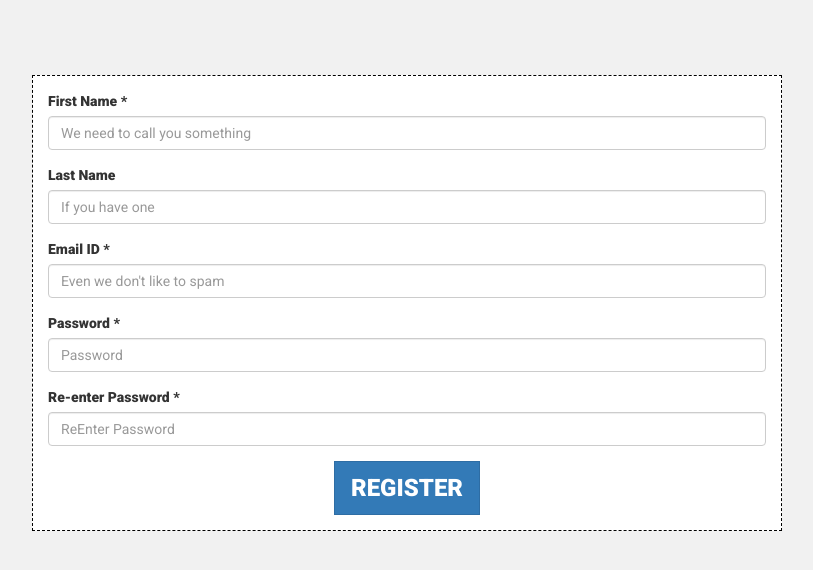
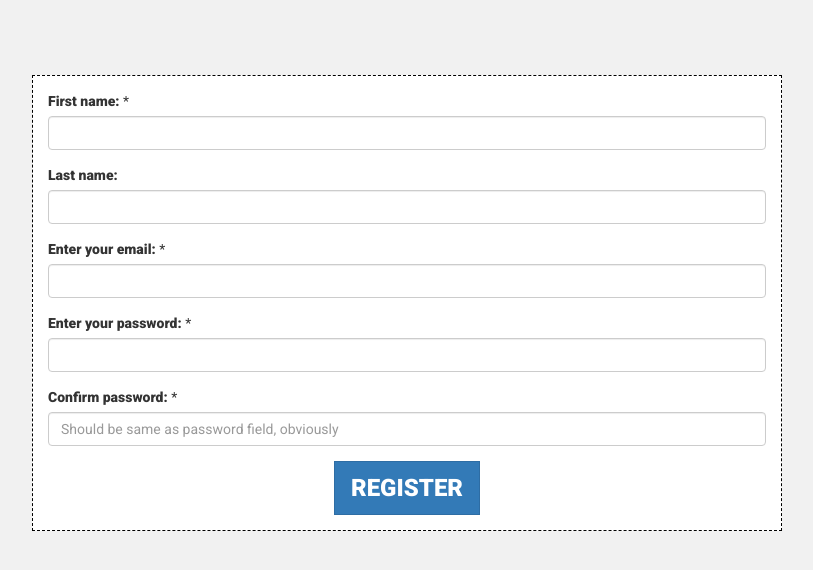
Before and after one commit to mkstn/R-Hire, a Django app: page /r-hire/register/ in a window 1280 px wide. Shown: the top 570 px of the page, without its empty margins (233-1046 px from the left). Run offline with Django 3.2, Linux system fonts and the light colour scheme; parts of the project's set-up code (start-up, migrations or seed data) failed here and were passed over; some libraries are stand-ins or nearby versions.

Commit message:
forms rendered using django form

```diff
--- a/R_hire/forms.py
+++ b/R_hire/forms.py
@@ -2,19 +2,19 @@
 # -*- coding: utf-8 -*-
 # @Author: sahildua2305
 # @Date:   2016-01-18 22:57:52
-# @Last Modified by:   sahildua2305
-# @Last Modified time: 2016-01-18 23:39:44
+# @Last Modified by:   Prabhakar Gupta
+# @Last Modified time: 2016-01-19 01:36:29
 
 from django import forms
 
 
 class RegistrationForm(forms.Form):
-	fname = forms.CharField(label='First name', max_length=200)
-	lname = forms.CharField(label='Last name', max_length=200)
+	fname = forms.CharField(label='First name', max_length=200, widget=forms.TextInput(attrs={'class' : 'form-control'}))
+	lname = forms.CharField(label='Last name', max_length=200, widget=forms.TextInput(attrs={'class' : 'form-control'}), required=False)
 
-	email = forms.EmailField(label='Enter your email')
-	password = forms.CharField(widget=forms.PasswordInput, label='Enter your password')
-	password2 = forms.CharField(widget=forms.PasswordInput, label='Confirm password')
+	email = forms.EmailField(label='Enter your email', widget=forms.EmailInput(attrs={'class' : 'form-control'}))
+	password = forms.CharField(widget=forms.PasswordInput(attrs={'class' : 'form-control'}), label='Enter your password')
+	password2 = forms.CharField(widget=forms.PasswordInput(attrs={'class' : 'form-control', 'placeholder' : 'Should be same as password field, obviously'}), label='Confirm password')
 
 	# clean_<fieldname> method in a form class is used to do custom validation for the field.
 	# We are doing a custom validation for the 'password2' field and raising
--- a/R_hire/templates/R_hire/registration/registration_form.html
+++ b/R_hire/templates/R_hire/registration/registration_form.html
@@ -23,26 +23,43 @@
 		        </form>
 		    </div> -->
 		    <div class="col-md-8 col-md-offset-2 col-lg-8 col-lg-offset-2">
+				{% if form.non_field_errors %}
+				<p class="error">
+					{% for error in form.non_field_errors %}
+						{{ error }}
+					{% endfor %}
+				</p>
+				{% endif %}
 		        <form id="login-form" method="POST">
-		            <!-- <h1>sign up</h1> -->
-		            <div class="form-group">
-		                <label>First Name *</label>
-		                <input name="fname" type="text" class="form-control" placeholder="We need to call you something" required>
-		            </div>
-		            <div class="form-group">
-		                <label>Last Name</label>
-		                <input name="lname" type="text" class="form-control" placeholder="If you have one">
-		            </div>
-		            <div class="form-group">
-		                <label>Email ID *</label>
-		                <input name="email" type="email" class="form-control" placeholder="Even we don't like to spam" required>
-		            </div>
-		            <div class="form-group">
-		                <label>Password *</label><input name="pass" type="password" class="form-control" placeholder="Password" required>
-		            </div>
-		            <div class="form-group">
-		                <label>Re-enter Password *</label><input name="confpass" type="password" class="form-control" placeholder="ReEnter Password" required>
-		            </div>
+		        	<!-- CSRF token is rendered by Django in forms to avoid CSRF attacks -->
+		        	{% csrf_token %}
+
+					{% for field in form %}
+						<div class="form-group">
+							<!-- Render the field label tag for each field -->
+							{{ field.label_tag }}
+
+							<!-- If this field is required, display a * next to the field label -->
+							{% if field.field.required %}
+								*
+							{% endif %}
+							<br>
+
+							<!-- Render the input field -->
+							{{ field }}
+							<!-- Iterate over the field's errors, if any and display
+							them one by one in a error alert
+							-->
+							{% if field.errors %}
+								<p class="error">
+								{% for error in field.errors %}
+									{{ error }}
+								{% endfor %}
+								</p>
+							{% endif %}
+						</div>
+					{% endfor %}
+
 		            <center>
 		            	<button type="submit" name="signup-submit" class="btn btn-primary btn-lg not-round">Register</button>
 		            </center>
```
